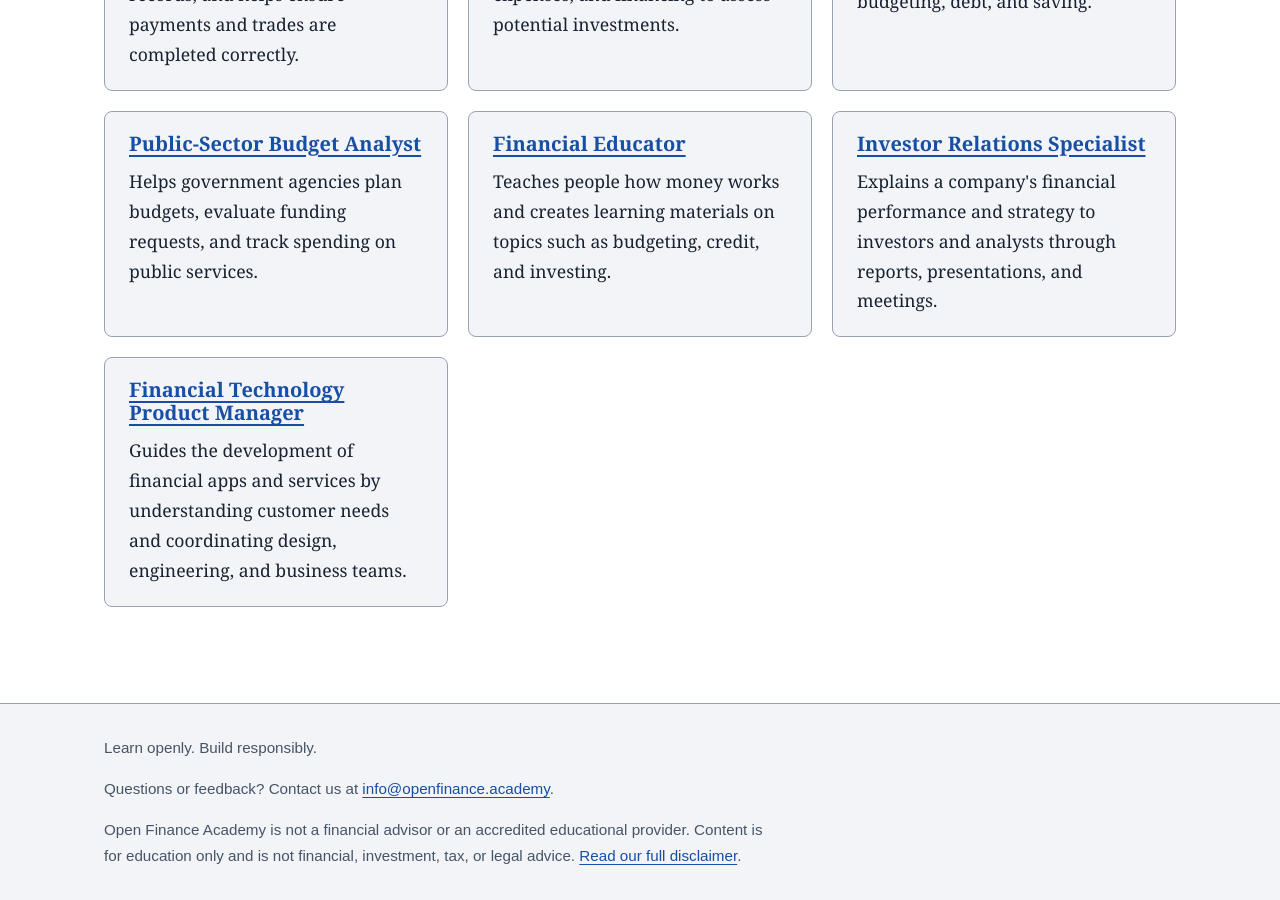
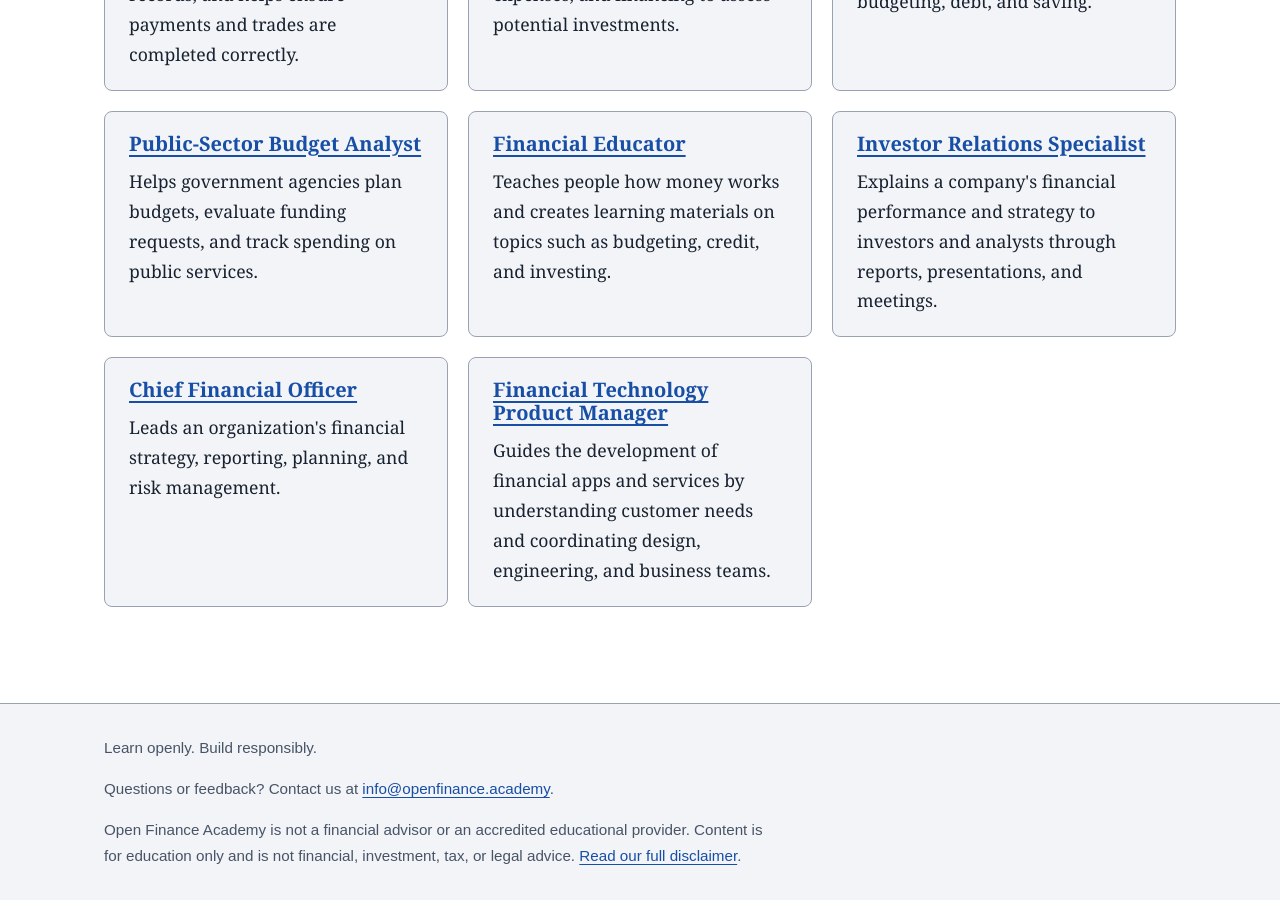
Before and after one commit to openfinanceacademy/open-finance-academy, a Jekyll site: the page built from careers.md, in a window 1280 px wide and 900 px high, scrolled down 2067 px. Built offline with Jekyll 4.4.1, drawn with Linux system fonts in a browser that asks for light colours.

Commit message:
Add CFO career placeholder.

```diff
--- a/careers.md
+++ b/careers.md
@@ -120,6 +120,10 @@ Explore careers in finance, from helping people manage money to building financi
     <p>Explains a company's financial performance and strategy to investors and analysts through reports, presentations, and meetings.</p>
   </article>
   <article class="career-card">
+    <h2><a href="{{ '/careers/chief-financial-officer/' | relative_url }}">Chief Financial Officer</a></h2>
+    <p>Leads an organization's financial strategy, reporting, planning, and risk management.</p>
+  </article>
+  <article class="career-card">
     <h2><a href="{{ '/careers/financial-technology-product-manager/' | relative_url }}">Financial Technology Product Manager</a></h2>
     <p>Guides the development of financial apps and services by understanding customer needs and coordinating design, engineering, and business teams.</p>
   </article>
```
Also changed, not shown: careers/chief-financial-officer.md (added, +17 -0 lines).
